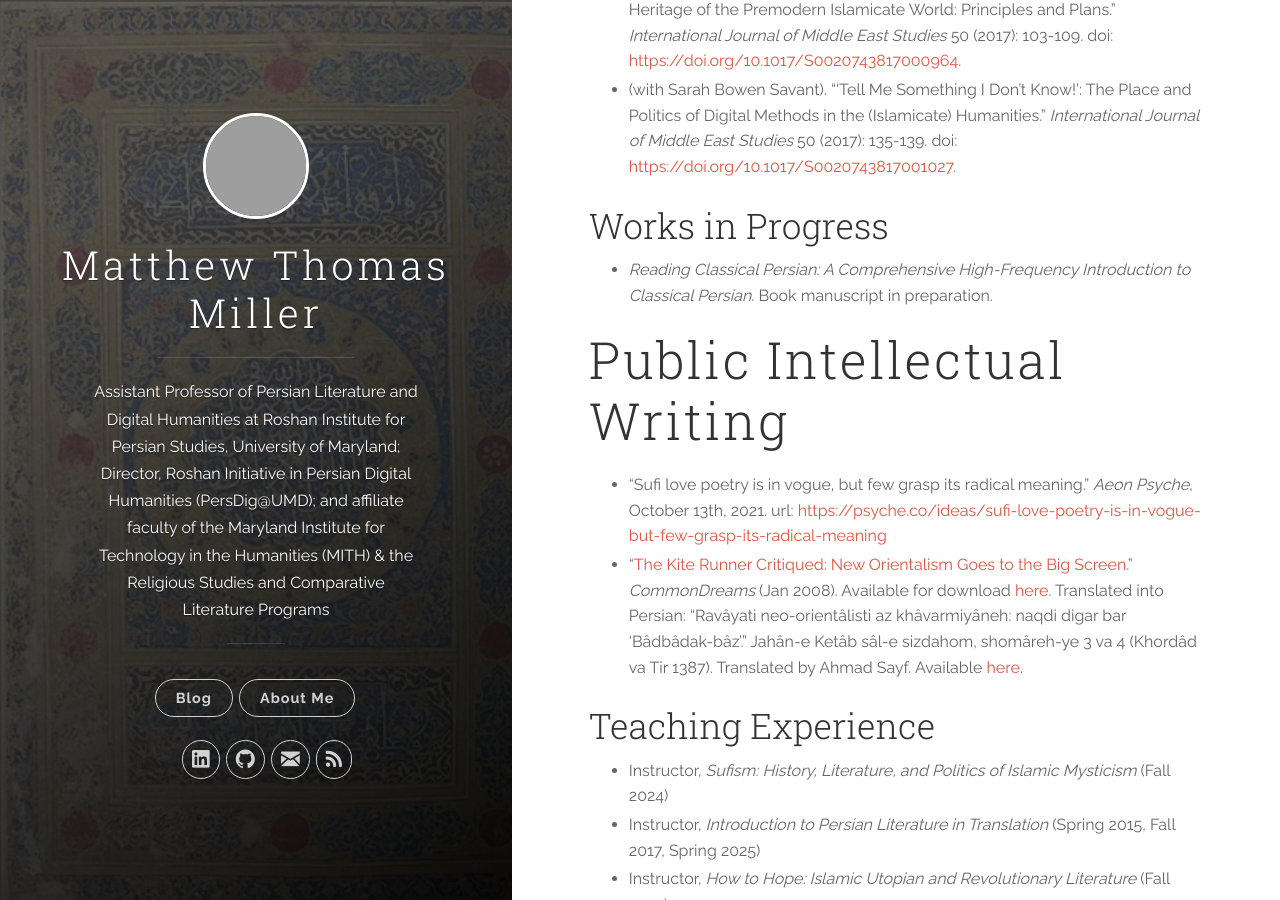
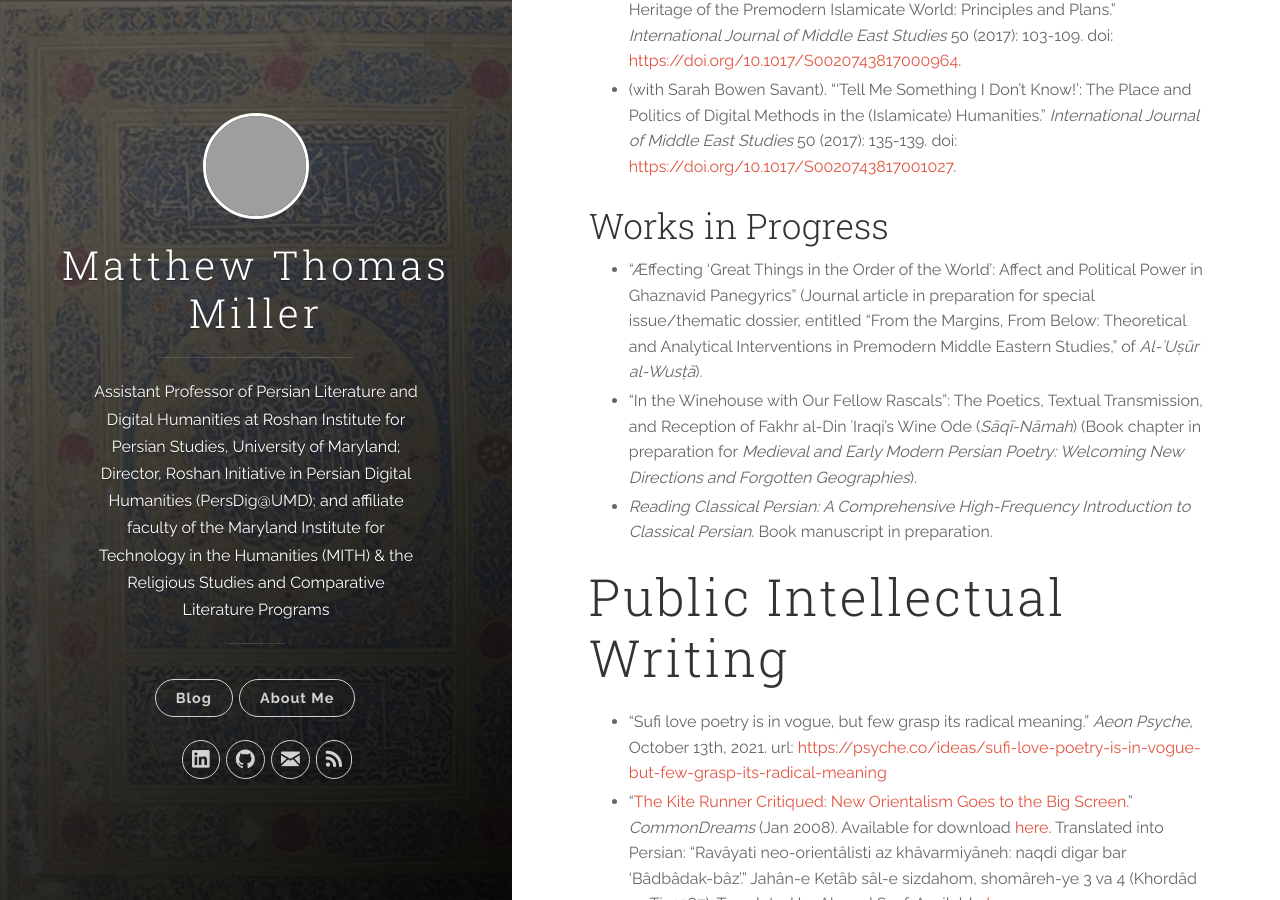
Before and after one commit to MatthewThomasMiller/MatthewThomasMiller.github.io, a Jekyll site: the page built from about-me.md, in a window 1280 px wide and 900 px high, scrolled down 4722 px, cut to the strip 0-900 px from the top of the window. Built offline with Jekyll 4.4.1, drawn with Linux system fonts in a browser that asks for light colours; grey boxes are pictures that could not be loaded.

Commit message:
more new pubs

```diff
--- a/about-me.md
+++ b/about-me.md
@@ -77,6 +77,8 @@ https://doi.org/10.1017/S0020743817001027).
 
 ## Works in Progress
 
+* "Æffecting 'Great Things in the Order of the World': Affect and Political Power in Ghaznavid Panegyrics" (Journal article in preparation for special issue/thematic dossier, entitled "From the Margins, From Below: Theoretical and Analytical Interventions in Premodern Middle Eastern Studies," of *Al-ʿUṣūr al-Wusṭā*).
+* "In the Winehouse with Our Fellow Rascals": The Poetics, Textual Transmission, and Reception of Fakhr al-Din ʿIraqi's Wine Ode (*Sāqī-Nāmah*) (Book chapter in preparation for *Medieval and Early Modern Persian Poetry: Welcoming New Directions and Forgotten Geographies*).
 * *Reading Classical Persian: A Comprehensive High-Frequency Introduction to Classical Persian*. Book manuscript in preparation.
 
 # Public Intellectual Writing
```
